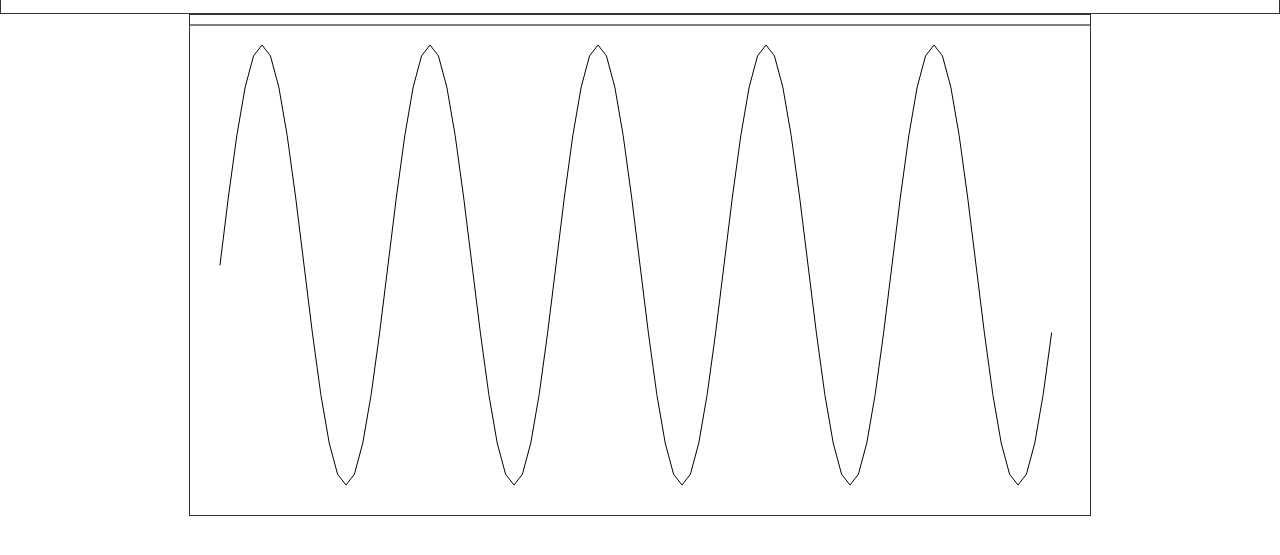
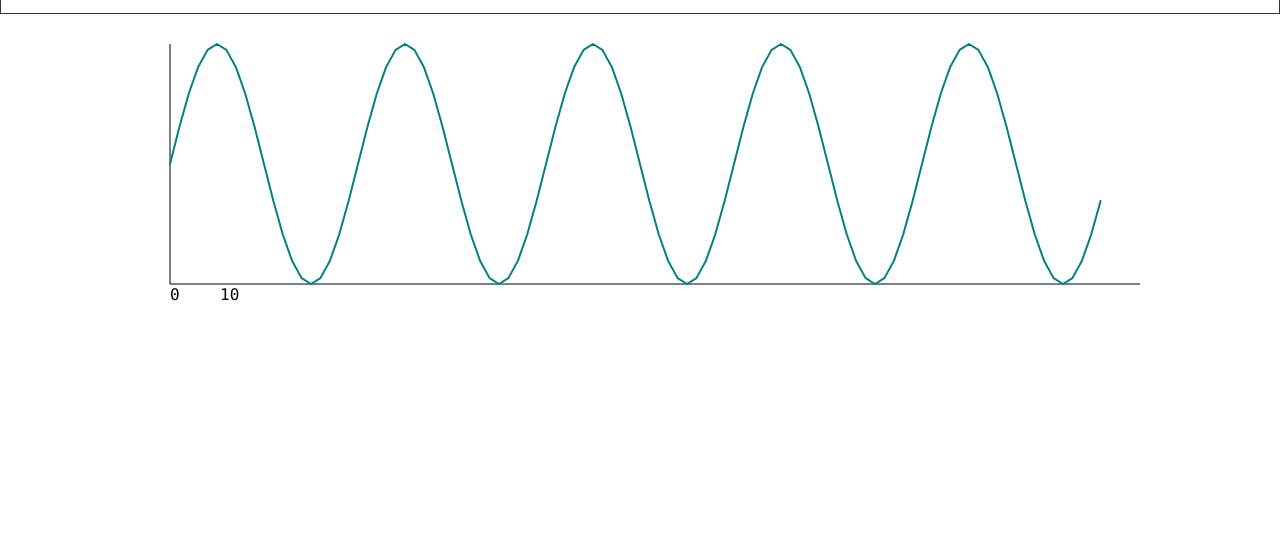
Before and after one commit to jrreed83/daq, an Electron app: page app/index.html in a window 1280 px wide. Shown: the part 63-618 px from the top of the page. Drawn offline with Linux system fonts and the light colour scheme; a web font is replaced by a local one.

Commit message:
adding axes

```diff
--- a/app/index.html
+++ b/app/index.html
@@ -8,14 +8,15 @@
                 <h1 class="title"> Chart </h1>
             </header>
             <section id="chart">
-                <canvas height="500" width="900"></canvas>
+                <canvas height="300" width="1000"></canvas>
             </section>
         </div>
 
         <script>
+
             const canvas = document.querySelector('canvas')
             const {height, width} = canvas;
-            const context = canvas.getContext('2d');
+            const ctx = canvas.getContext('2d');
 
             function linearMapping(domain, range) {
                 const [x0, x1] = domain;
@@ -36,13 +37,6 @@
                 b: 30,
             }
 
-            // x-axis
-            context.beginPath();
-            context.moveTo(0,10);
-            context.lineTo(width, 10);
-            context.stroke();
-
-            // Signal
             const l = margin.l;
             const r = width - margin.r;
             const t = margin.t;
@@ -50,19 +44,43 @@
             const xScale = linearMapping([0 ,100], [l, r]);
             const yScale = linearMapping([-1,1], [b, t]);
 
+
+            // x-axis
+            ctx.beginPath();
+            ctx.lineWidth=1;
+            ctx.moveTo(margin.l,height-margin.b);
+            ctx.lineTo(width, height-margin.b);
+            ctx.stroke();
+
+            // x-axis labels
+            ctx.font = '1rem Consolas';
+            ctx.fillText('0', margin.l, height-margin.b+16);
+            ctx.fillText('10', margin.l+50, height-margin.b+16);
+            // y-axis
+            ctx.beginPath();
+            ctx.lineWidth=1;
+            ctx.moveTo(margin.l,margin.t);
+            ctx.lineTo(margin.l, height-margin.b);
+            ctx.stroke();
+
+            // signal
             const fs = 1000;
             const fc = 50;
             const n  = 100;
-            context.lineCap  = 'round';
-            context.lineJoin = 'round';
-            context.beginPath();
-            context.moveTo(xScale(0), yScale(0));
+            ctx.lineCap  = 'round';
+            ctx.lineJoin = 'round';
+            ctx.strokeStyle = 'teal';
+            ctx.lineWidth=2;
+
+
+            ctx.beginPath();
+            ctx.moveTo(xScale(0), yScale(0));
             for (let i=1; i < n; i++) {
                 const x = i;
                 const y = Math.sin(2 * Math.PI * (fc / fs) * i);
-                context.lineTo(xScale(x), yScale(y));
+                ctx.lineTo(xScale(x), yScale(y));
             }
-            context.stroke();
+            ctx.stroke();
         </script>
     </body>
 </html>
--- a/app/styles.css
+++ b/app/styles.css
@@ -12,13 +12,17 @@
     font-style: normal;
 }
 
+:root {
+    --line-color: teal;
+}
+
 h1, h2, h3, h4, h5, h6, p {
     font-family: 'Open Sans';
     font-weight: normal;
 }
 
 canvas {
-    border: 1px solid #333;
+    /*border: 1px solid #333; */
 }
 
 html {
```
